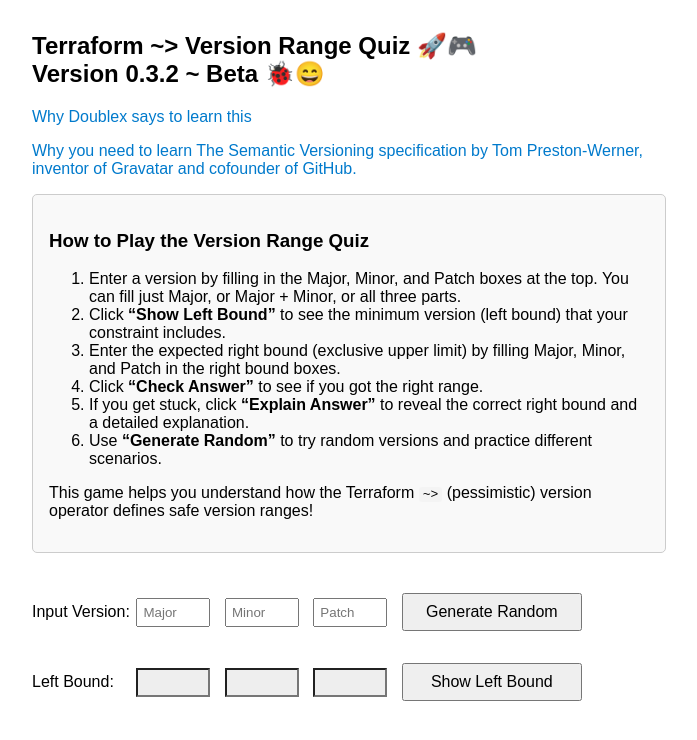
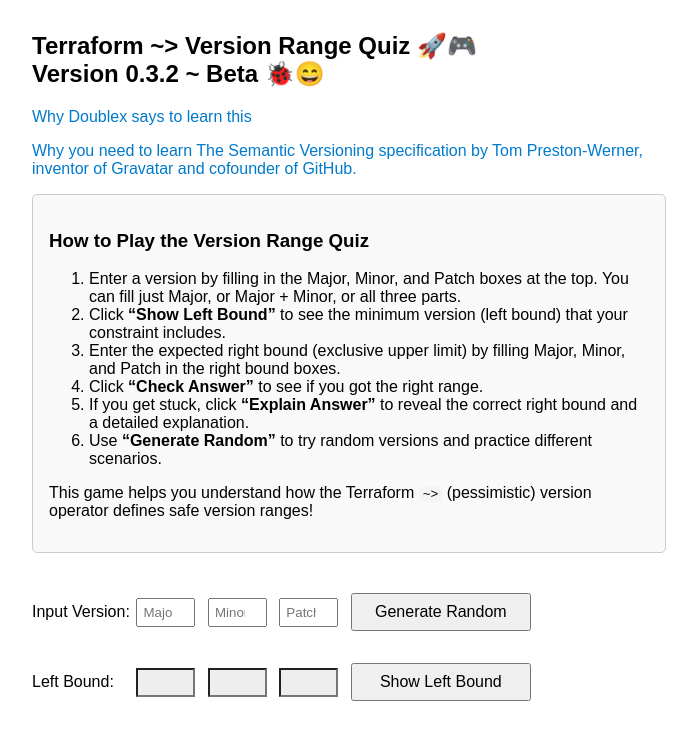
Before and after one commit to nightraider007/TerraformSemanticVer, a plain HTML site: page index.html in a window 1280 px wide. Shown: the whole page, without its empty margins (283-980 px from the left). Drawn offline with Linux system fonts and the light colour scheme.

Commit message:
Update index.html

```diff
--- a/index.html
+++ b/index.html
@@ -7,7 +7,7 @@
 <style>
   body { font-family: Arial, sans-serif; max-width: 650px; margin: 2rem auto; }
   label { display: block; margin: 0.5rem 0 0.2rem; }
-  input[type="number"] { width: 60px; padding: 5px; margin-right: 10px; }
+  input[type="number"] { width: 45px; padding: 5px; margin-right: 8px; }
   input[readonly] { background: #eee; }
   button { margin-top: 1rem; padding: 0.5rem 1rem; }
   .result { margin-top: 1rem; font-weight: bold; }
```
